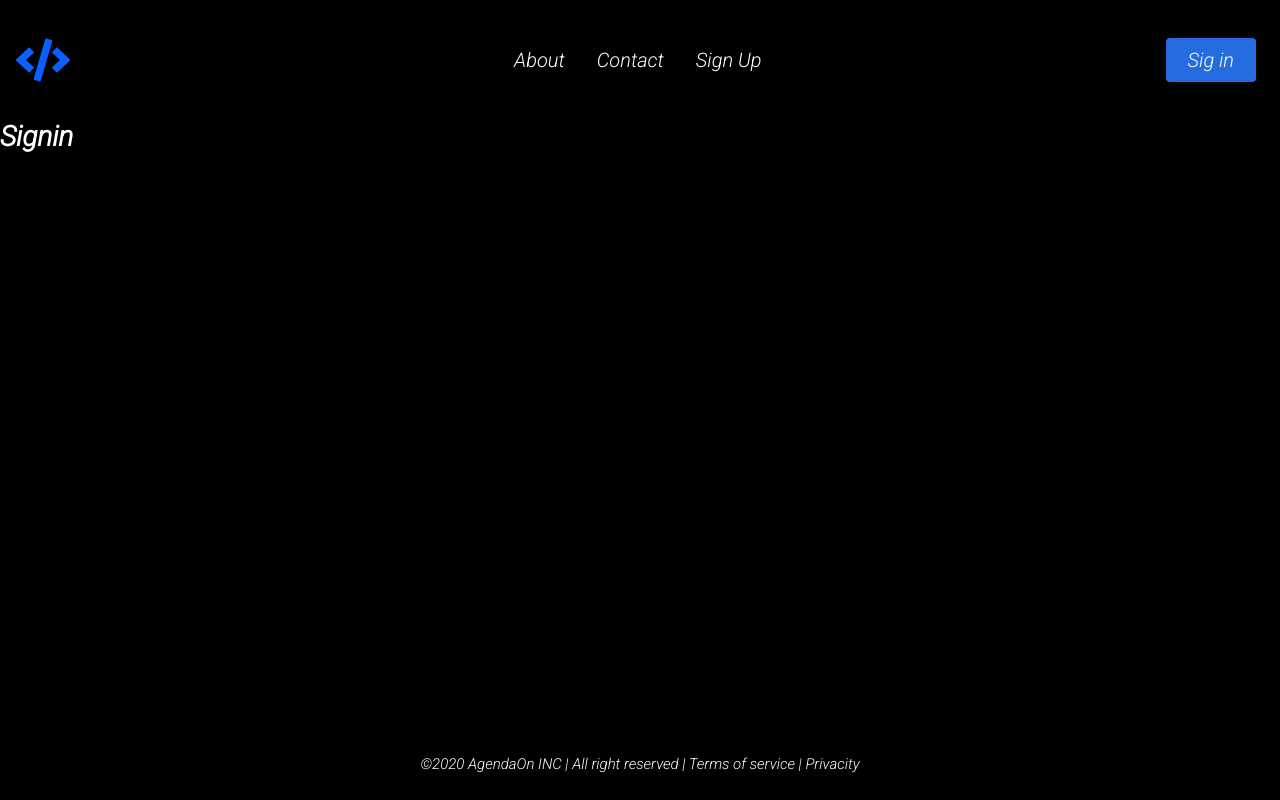
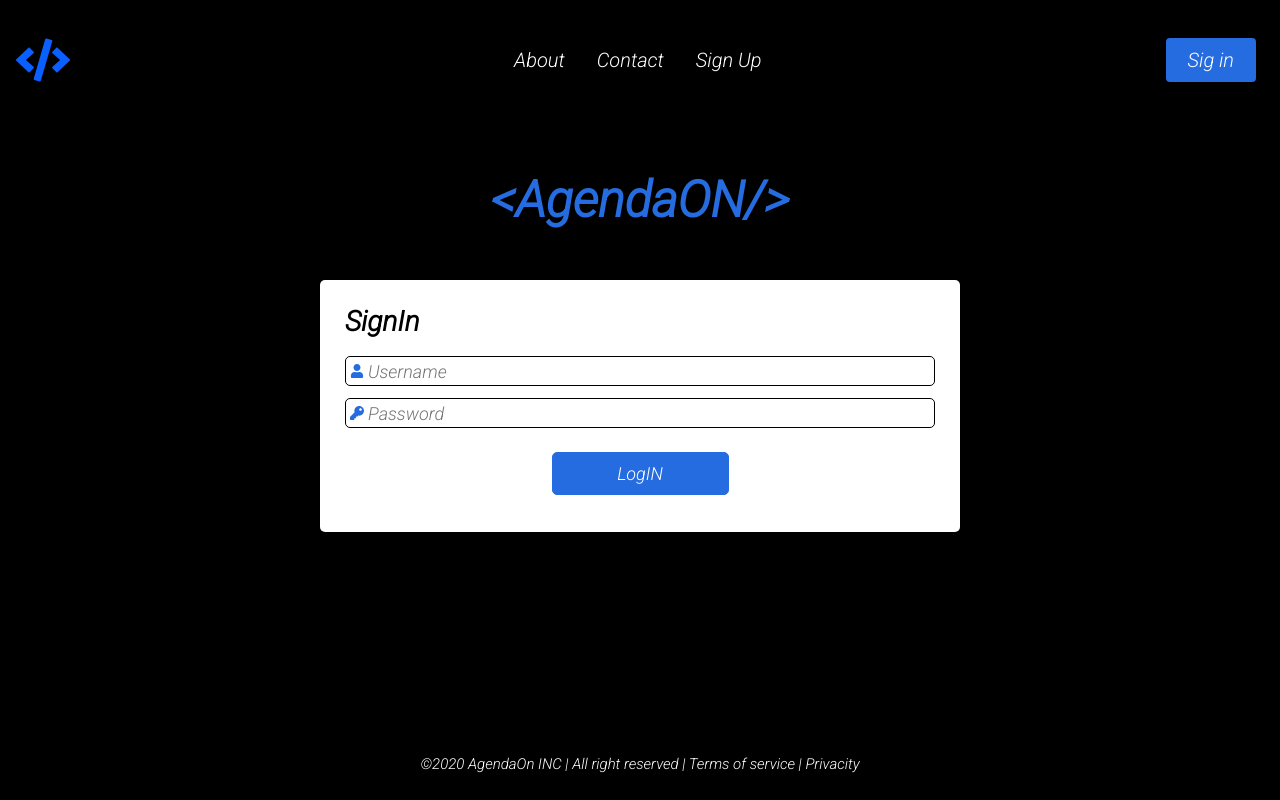
Before and after one commit to SousaVictorH/AgendaOn-2.0, a React (Create React App) app in the folder frontend/: page /sign-in in a window 1280 px wide. Built offline with nearby package versions, Linux system fonts and the light colour scheme.

Commit message:
finalizando sigup e sigin

```diff
--- /dev/null
+++ b/frontend/src/components/FormComponent.js
@@ -0,0 +1,85 @@
+import styled from "styled-components";
+
+const FormComponent = styled.div`
+display: flex;
+flex-direction: column;
+align-items: center;
+justify-content: center;
+margin-top: 3.2rem;
+color: #000000;
+
+.logo{
+    font-size: 25px;
+    color: #256ce1;
+    margin-bottom: 3.2rem;
+}
+
+.container{
+    background-color: #fff;
+    border-radius: 5px;
+    padding: 25px;
+    width: 50%;
+    max-width: 650px;
+}
+
+.container h1{
+    margin-bottom: 18px;
+}
+
+.group{
+    position: relative;
+}
+
+.group .icon{
+    position: absolute;
+    left: 5px;
+    top: 8px;
+}
+
+.group input{
+    width: 100%;
+    height: 30px;
+    margin-bottom: 12px;
+    border-radius: 5px;
+    border: 1px solid #000000;
+    padding: 7px;
+    padding-left: 22px;
+}
+
+.container .footer{
+    display: flex;
+    flex-direction: column;
+    align-items: center;
+    justify-content: center;
+    margin-top: 12px;
+}
+
+.footer{
+    display: flex;
+    align-items: center;
+    justify-content: center;
+    width: 100%;
+}
+
+.footer .button{
+    border-radius: 5px;
+    background-color: #256ce1;
+    padding: 10px 22px;
+    color: #fff;
+    border: 1px solid #256ce1;
+    outline: none;
+    cursor: pointer;
+    transition: all 0.2s ease-in-out;
+    text-decoration: none;
+    width: 30%;
+    margin-bottom: 12px;
+    text-align: center;
+
+    &:hover{
+        background: #fff;
+        color: #256ce1;
+    }
+}
+`;
+
+export default FormComponent;
--- a/frontend/src/components/pages/About.js
+++ b/frontend/src/components/pages/About.js
@@ -1,7 +1,7 @@
 import React from "react";
 
-import Navbar from "../Navbar";
-import Footer from "../Footer";
+import Navbar from "../layouts/Navbar";
+import Footer from "../layouts/Footer";
 
 function About(){
     return(
--- a/frontend/src/components/pages/Contact.js
+++ b/frontend/src/components/pages/Contact.js
@@ -1,7 +1,7 @@
 import React from "react";
 
-import Navbar from "../Navbar";
-import Footer from "../Footer";
+import Navbar from "../layouts/Navbar";
+import Footer from "../layouts/Footer";
 
 function Contact(){
     return(
--- a/frontend/src/components/pages/Home.js
+++ b/frontend/src/components/pages/Home.js
@@ -1,7 +1,7 @@
 import React from "react";
 
-import Navbar from "../Navbar";
-import Footer from "../Footer";
+import Navbar from "../layouts/Navbar";
+import Footer from "../layouts/Footer";
 
 import styled from "styled-components";
 
--- a/frontend/src/components/pages/NotFound.js
+++ b/frontend/src/components/pages/NotFound.js
@@ -1,7 +1,7 @@
 import React from "react";
 
-import Navbar from "../Navbar";
-import Footer from "../Footer";
+import Navbar from "../layouts/Navbar";
+import Footer from "../layouts/Footer";
 
 import styled from "styled-components";
 
--- a/frontend/src/components/pages/Signin.js
+++ b/frontend/src/components/pages/Signin.js
@@ -1,13 +1,62 @@
-import React from "react";
+import React, {useState} from "react";
 
-import Navbar from "../Navbar";
-import Footer from "../Footer";
+import Navbar from "../layouts/Navbar";
+import Footer from "../layouts/Footer";
+
+import FormComponent from "../FormComponent";
+
+import {FaUser, FaKey} from "react-icons/fa";
 
 function Signin(){
+
+    const title = "<AgendaON/>";
+
+    const[username, setUsername] = useState("");
+    const[password, setPassword] = useState("");
+
+    function handleSubmit(e){
+
+        e.preventDefault();
+
+        const data ={
+            username,
+            password,
+        }
+        console.log("OK");
+        console.log(data);
+    }
+
     return(
         <div>
             <Navbar/>
-            <h1>Signin</h1>
+            <FormComponent>
+                <div className="logo">
+                    <h1>{title}</h1>
+                </div>
+                <div className="container">
+                    <h1>SignIn</h1>
+                    <form onSubmit={handleSubmit}>
+
+                        <div className="group">
+                            <FaUser className="icon" color="#256ce1"/>
+                            <input type="text" placeholder="Username"
+                            value={username} onChange={e => setUsername(e.target.value)}/>
+                        </div>
+
+                        <div className="group">
+                            <FaKey className="icon" color="#256ce1"/>
+                            <input type="password" placeholder="Password"
+                            value={password} onChange={e => setPassword(e.target.value)}/>
+                        </div>
+
+                        <div className="footer">
+                            <button className="button" type="submit">
+                                LogIN
+                            </button>
+                        </div>
+                    </form>
+                </div>
+            </FormComponent>
             <Footer/>
         </div>
     );
--- a/frontend/src/components/pages/Signup.js
+++ b/frontend/src/components/pages/Signup.js
@@ -1,16 +1,20 @@
 import React, {useState} from "react";
 
-import Navbar from "../Navbar";
-import Footer from "../Footer";
+import Navbar from "../layouts/Navbar";
+import Footer from "../layouts/Footer";
 
-import styled from "styled-components";
+import FormComponent from "../FormComponent";
+
+import {FaPhone, FaKey, FaEnvelopeOpen, FaUser} from "react-icons/fa";
 
 function Signup(){
 
     const title = "<AgendaON/>";
 
-    const[username, setUsername] = useState("");
-    const[password, setPassword] = useState("");
+    const [username, setUsername] = useState("");
+    const [password, setPassword] = useState("");
+    const [passwordAux, setPasswordAux] = useState("");
+    const [email, setEmail] = useState("");
 
     function handleSubmit(e){
 
@@ -27,17 +31,43 @@ function Signup(){
     return(
         <div>
             <Navbar/>
-            <SignUpContainer>
+            <FormComponent>
                 <div className="logo">
                     <h1>{title}</h1>
                 </div>
                 <div className="container">
                     <h1>SignUp</h1>
                     <form onSubmit={handleSubmit}>
-                        <input type="text" placeholder="Username"
-                        value={username} onChange={e => setUsername(e.target.value)}/>
-                        <input type="password" placeholder="Password"
-                        value={password} onChange={e => setPassword(e.target.value)}/>
+
+                        <div className="group">
+                            <FaUser className="icon" color="#256ce1"/>
+                            <input type="text" placeholder="Username"
+                            value={username} onChange={e => setUsername(e.target.value)}/>
+                        </div>
+
+                        <div className="group">
+                            <FaKey className="icon" color="#256ce1"/>
+                            <input type="password" placeholder="Password"
+                            value={password} onChange={e => setPassword(e.target.value)}/>
+                        </div>
+
+                        <div className="group">
+                            <FaKey className="icon" color="#256ce1"/>
+                            <input type="password" placeholder="Re-enter your password"
+                            value={passwordAux} onChange={e => setPasswordAux(e.target.value)}/>
+                        </div>
+
+                        <div className="group">
+                            <FaEnvelopeOpen className="icon" color="#256ce1"/>
+                            <input type="email" placeholder="Email"
+                            value={email} onChange={e => setEmail(e.target.value)}/>
+                        </div>
+
+                        <div className="group">
+                            <FaPhone className="icon" color="#256ce1"/>
+                            <input type="Phone" placeholder="(xx) xxxx-xxxx"/>
+                        </div>
+
                         <div className="footer">
                             <button className="button" type="submit">
                                 Register
@@ -45,79 +75,10 @@ function Signup(){
                         </div>
                     </form>
                 </div>
-            </SignUpContainer>
+            </FormComponent>
             <Footer/>
         </div>
     );
 }
 
 export default Signup;
-
-const SignUpContainer = styled.div`
-    display: flex;
-    flex-direction: column;
-    align-items: center;
-    justify-content: center;
-    margin-top: 3.2rem;
-    color: #000000;
-
-    .logo{
-        font-size: 25px;
-        color: #256ce1;
-        margin-bottom: 3.2rem;
-    }
-
-    .container{
-        background-color: #fff;
-        border-radius: 5px;
-        padding: 25px;
-    }
-
-    .container h1{
-        margin-bottom: 18px;
-    }
-
-    .container input{
-        width: 100%;
-        height: 30px;
-        margin-bottom: 12px;
-        border-radius: 5px;
-        border: 1px solid #000000;
-        padding: 7px;
-    }
-
-    .container .footer{
-        display: flex;
-        flex-direction: column;
-        align-items: center;
-        justify-content: center;
-        margin-top: 12px;
-    }
-
-    .footer{
-        display: flex;
-        align-items: center;
-        justify-content: center;
-        width: 100%;
-    }
-
-    .footer .button{
-        border-radius: 5px;
-        background-color: #256ce1;
-        padding: 10px 22px;
-        color: #fff;
-        border: 1px solid #256ce1;
-        outline: none;
-        cursor: pointer;
-        transition: all 0.2s ease-in-out;
-        text-decoration: none;
-        width: 30%;
-        margin-bottom: 12px;
-        text-align: center;
-
-        &:hover{
-            background: #fff;
-            color: #256ce1;
-        }
-    }
-`;
```
Also changed, not shown: frontend/src/components/layouts/Footer.js (renamed from frontend/src/components/Footer.js), frontend/src/components/layouts/Navbar.js (renamed from frontend/src/components/Navbar.js).
